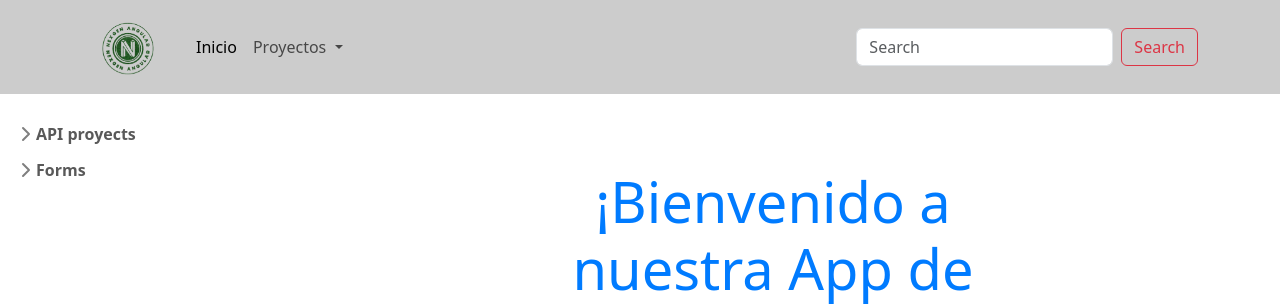
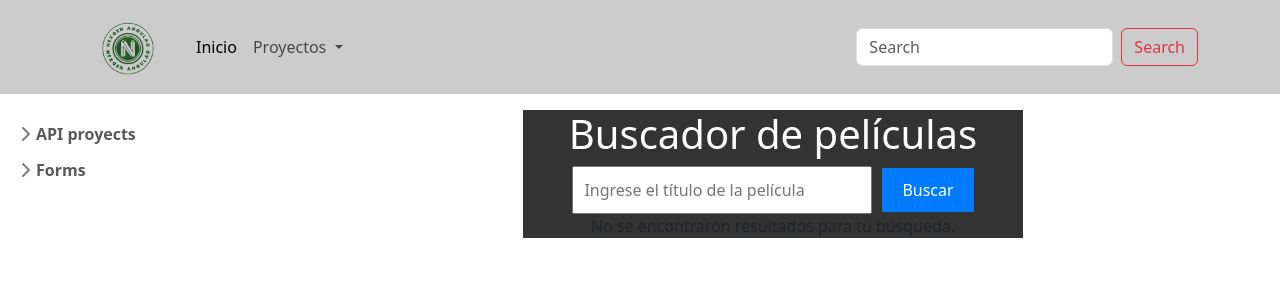
Before and after one commit to MarkGarz19/Nexgen, an Angular app: page /peliculas in a window 1280 px wide. Before the commit this address led to /. Shown: the top 306 px of the page. Built offline with nearby package versions, Linux system fonts and the light colour scheme.

Commit message:
Api Peliculas

```diff
--- a/package.json
+++ b/package.json
@@ -20,6 +20,7 @@
     "@angular/router": "^17.2.0",
     "@fortawesome/fontawesome-free": "^6.5.1",
     "bootstrap": "^5.3.2",
+    "ng2-search-filter": "^0.5.1",
     "rxjs": "~7.8.0",
     "tslib": "^2.3.0",
     "zone.js": "~0.14.3"
--- a/src/app/app.routes.ts
+++ b/src/app/app.routes.ts
@@ -1,4 +1,5 @@
 import { Routes } from '@angular/router';
+import { PeliculasComponent } from './pages/peliculas/peliculas.component';
 import { ClimaComponent } from './pages/clima/clima.component';
 import { HomeComponent } from './pages/home/home.component';
 
@@ -6,6 +7,7 @@ export const routes: Routes = [
 
     { path: '', component: HomeComponent },
     { path: 'clima', component: ClimaComponent },
+    { path: 'peliculas', component: PeliculasComponent },
 
     { path: '**', redirectTo: '', pathMatch: 'full' },
 
--- a/src/app/components/header/header.component.html
+++ b/src/app/components/header/header.component.html
@@ -11,13 +11,12 @@
                     <a class="nav-link active" aria-current="page" routerLink="">Inicio</a>
                 </li>
                 <li class="nav-item dropdown">
-                    <a class="nav-link dropdown-toggle" routerLink="" role="button" data-bs-toggle="dropdown"
-                        aria-expanded="false">
+                    <a class="nav-link dropdown-toggle" role="button" data-bs-toggle="dropdown" aria-expanded="false">
                         Proyectos
                     </a>
                     <ul class="dropdown-menu">
                         <li><a routerLink="/clima" class="dropdown-item">Clima</a></li>
-                        <li><a class="dropdown-item" href="#">Another action</a></li>
+                        <li><a class="dropdown-item" routerLink="/peliculas">Peliculas</a></li>
                     </ul>
                 </li>
             </ul>
--- a/src/app/components/header/header.component.ts
+++ b/src/app/components/header/header.component.ts
@@ -1,14 +1,16 @@
-import { CommonModule } from '@angular/common';
+
 import { Component } from '@angular/core';
 import { RouterLink } from '@angular/router';
 
 @Component({
   selector: 'app-header',
   standalone: true,
-  imports: [CommonModule,RouterLink],
+  imports: [RouterLink],
   templateUrl: './header.component.html',
   styleUrl: './header.component.css'
 })
 export class HeaderComponent {
+  constructor() {
 
+  }
 }
--- a/src/app/components/sidebar/sidebar.component.html
+++ b/src/app/components/sidebar/sidebar.component.html
@@ -12,12 +12,12 @@
                                 class="fa-cloud fa-solid text-primary mt-1 me-2"></i>Clima App</a>
                     </li>
                     <li>
+                        <a routerLink="/peliculas" class="link-dark rounded"><i
+                                class="fas fa-house-user text-primary mt-1 me-2"></i>Peliculas</a>
+                    </li>
+                    <li>
                         <a routerLink="/bootstrap/badges" class="link-dark rounded"><i
                                 class="fas fa-user-friends text-primary mt-1 me-2"></i>Badges</a>
-                    </li>
-                    <li>
-                        <a routerLink="/bootstrap/blockquotes" class="link-dark rounded"><i
-                                class="fas fa-house-user text-primary mt-1 me-2"></i>Blockquotes</a>
                     </li>
                     <li>
                         <a routerLink="/bootstrap/cards" class="link-dark rounded"><i
--- a/src/app/components/sidebar/sidebar.component.ts
+++ b/src/app/components/sidebar/sidebar.component.ts
@@ -1,11 +1,11 @@
-import { CommonModule } from '@angular/common';
+
 import { Component } from '@angular/core';
 import { RouterLink } from '@angular/router';
 
 @Component({
   selector: 'app-sidebar',
   standalone: true,
-  imports: [CommonModule, RouterLink],
+  imports: [RouterLink],
   templateUrl: './sidebar.component.html',
   styleUrl: './sidebar.component.css'
 })
--- a/src/app/pages/clima/clima.component.html
+++ b/src/app/pages/clima/clima.component.html
@@ -2,11 +2,13 @@
     <h1>Aplicación de Clima</h1>
     <input type="text" [(ngModel)]="ciudad" placeholder="Ingrese una ciudad">
     <button (click)="buscarClima(ciudad)" id="botonBusqueda">Buscar</button>
-    <div *ngIf="datosClima.ciudadNombre" id="datosClima">
+    @if (datosClima.ciudadNombre) {
+    <div id="datosClima">
         <h2>{{ datosClima.ciudadNombre }}, {{ datosClima.paisNombre }}</h2>
         <p>La temperatura es: {{ datosClima.temperatura }}ºC</p>
         <p>La humedad es: {{ datosClima.humedad }}%</p>
         <img [src]="datosClima.icono" alt="Icono del clima">
         <p>La descripción meteorológica es: {{ datosClima.descripcion }}</p>
     </div>
+    }
 </div>
--- a/src/app/pages/clima/clima.component.ts
+++ b/src/app/pages/clima/clima.component.ts
@@ -1,4 +1,4 @@
-import { CommonModule } from '@angular/common';
+
 import { Component } from '@angular/core';
 import { FormsModule } from '@angular/forms';
 
@@ -6,7 +6,7 @@ import { FormsModule } from '@angular/forms';
 @Component({
   selector: 'app-clima',
   standalone: true,
-  imports: [CommonModule, FormsModule,], // Agregar CommonModule aquí
+  imports: [FormsModule], // Agregar CommonModule aquí
   templateUrl: './clima.component.html',
   styleUrl: './clima.component.css'
 
--- /dev/null
+++ b/src/app/pages/peliculas/peliculas.component.css
@@ -0,0 +1,55 @@
+.container {
+    max-width: 500px;
+    margin: 0 auto;
+    text-align: center;
+    background: #333;
+}
+
+h1 {
+    color: white;
+}
+
+input[type="text"] {
+    width: 300px;
+    padding: 10px;
+    font-size: 16px;
+}
+
+button {
+    padding: 10px 20px;
+    margin-left: 10px;
+    font-size: 16px;
+    background-color: #007bff;
+    color: #fff;
+    border: none;
+    cursor: pointer;
+}
+
+#results {
+    margin-top: 25px;
+    text-align: left;
+}
+
+.movie {
+    min-height: 200px;
+    margin-bottom: 15px;
+    padding: 10px;
+    margin: 25px;
+    background-color: #f5f5f5;
+    border-radius: 5px;
+}
+
+.movie img {
+    width: 100px;
+    float: left;
+    margin-right: 10px;
+}
+
+.movie h2 {
+    font-size: 18px;
+    margin-top: 0;
+}
+
+.movie p {
+    margin: 5px 0;
+}
--- /dev/null
+++ b/src/app/pages/peliculas/peliculas.component.html
@@ -0,0 +1,22 @@
+<div class="container">
+    <h1>Buscador de películas</h1>
+    <input type="text" [(ngModel)]="searchInput" placeholder="Ingrese el título de la película">
+    <button (click)="searchMovies()">Buscar</button>
+    @if (movies.length === 0) {
+    <div>
+        <p>No se encontraron resultados para tu búsqueda.</p>
+    </div>
+    }
+    @if (movies.length > 0) {
+    <div>
+        @for (movie of movies; track movie) {
+        <div class="movie">
+            <img [src]="movie.posterPath" alt="Poster">
+            <h2>{{ movie.title }}</h2>
+            <p>{{ movie.releaseDate }}</p>
+            <p>{{ movie.overview }}</p>
+        </div>
+        }
+    </div>
+    }
+</div>
--- /dev/null
+++ b/src/app/pages/peliculas/peliculas.component.ts
@@ -0,0 +1,29 @@
+import { Component } from '@angular/core';
+// Importamos el módulo inyectable de service.
+import { PeliculasService } from '../../services/peliculas.service';
+import { FormsModule } from '@angular/forms';
+@Component({
+  selector: 'app-peliculas',
+  standalone: true,
+  imports: [FormsModule],
+  templateUrl: './peliculas.component.html',
+  styleUrls: ['./peliculas.component.css']
+})
+
+export class PeliculasComponent {
+  searchInput: string = '';
+  movies: any[] = [];
+
+  constructor(private peliculasService: PeliculasService) { }
+
+  searchMovies() {
+    this.peliculasService.searchMovies(this.searchInput).subscribe({
+      next: (response: { results: any; }) => {
+        this.movies = this.peliculasService.displayMovies(response.results);
+      },
+      error: () => {
+        this.movies = [{ message: 'Error al cargar las películas' }];
+      }
+    });
+  }
+}
--- /dev/null
+++ b/src/app/services/peliculas.service.ts
@@ -0,0 +1,31 @@
+import { Injectable } from '@angular/core';
+import { HttpClient } from '@angular/common/http';
+import { Observable } from 'rxjs';
+
+@Injectable({
+  providedIn: 'root'
+})
+export class PeliculasService {
+  private api_key = 'acf5472e45e436d5026bfd4c5e792981';
+  private urlBase = 'https://api.themoviedb.org/3/search/movie';
+  private urlImg = 'https://image.tmdb.org/t/p/w200';
+
+  constructor(private http: HttpClient) {}
+
+  searchMovies(searchInput: string): Observable<any> {
+    return this.http.get(`${this.urlBase}?api_key=${this.api_key}&query=${searchInput}`);
+  }
+
+  displayMovies(movies: any[]): any[] {
+    if (movies.length === 0) {
+      return [{ message: 'No se encontraron resultados para tu búsqueda' }];
+    }
+
+    return movies.map(movie => ({
+      title: movie.title,
+      releaseDate: 'La fecha de lanzamiento fue: ' + movie.release_date,
+      overview: movie.overview,
+      posterPath: this.urlImg + movie.poster_path
+    }));
+  }
+}
```
Also changed, not shown: 1 other file (tests, documents, lock files or other folders).
